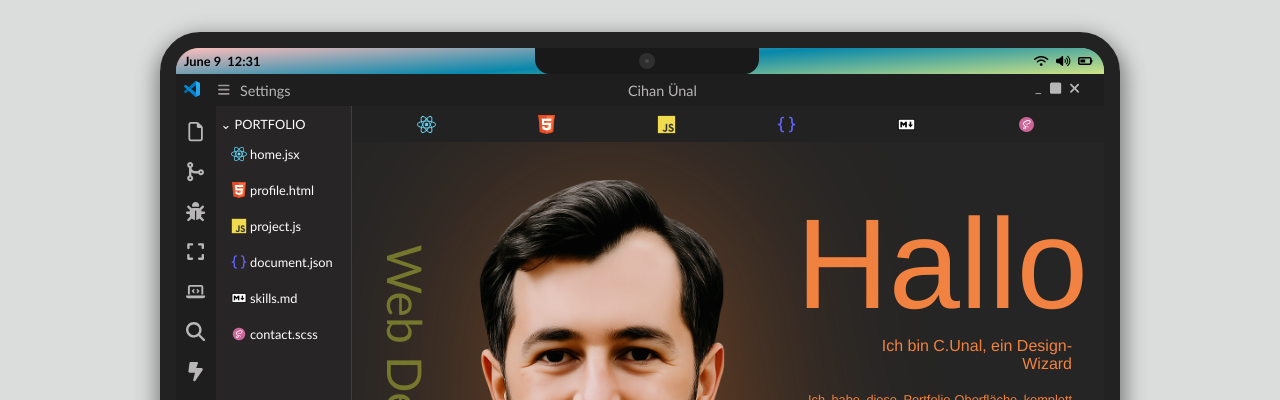
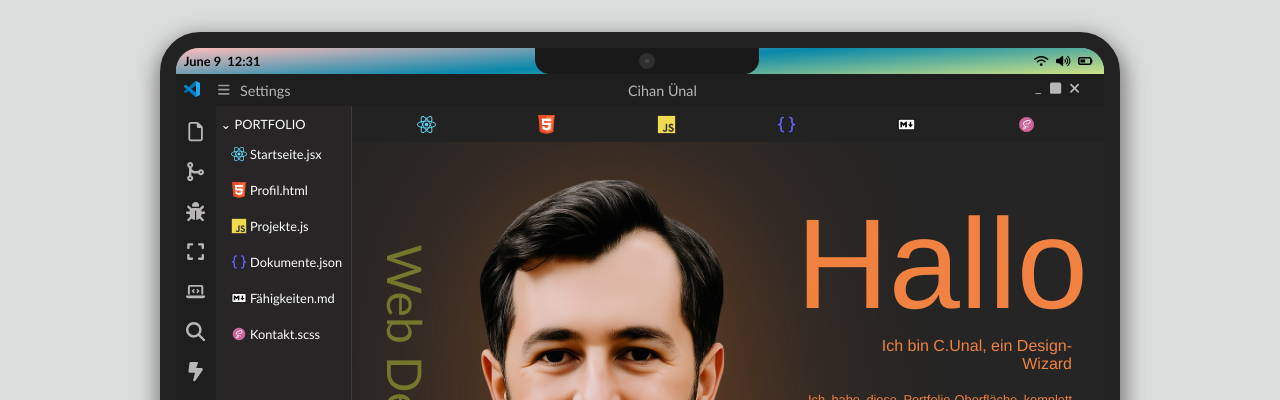
Before and after one commit to CihanUnall/PORTFOLIO, a Next.js app in the folder frontend/: page / in a window 1280 px wide. Shown: the top 400 px of the page. Built offline with nearby package versions, Linux system fonts and the light colour scheme.

Commit message:
Readme anderungen

```diff
--- a/frontend/app/components/Aside.jsx
+++ b/frontend/app/components/Aside.jsx
@@ -25,12 +25,12 @@ function Aside() {
   };
   const pathname = usePathname();
   const navItems = [
-    { href: "/home", label: "home.jsx", icon: "/react.png" },
-    { href: "/profile", label: "profile.html", icon: "/html.png" },
-    { href: "/project", label: "project.js", icon: "/js.png" },
-    { href: "/document", label: "document.json", icon: "/data.png" },
-    { href: "/skills", label: "skills.md", icon: "/markdown.png" },
-    { href: "/contact", label: "contact.scss", icon: "/scss.png" },
+    { href: "/home", label: "Startseite.jsx", icon: "/react.png" },
+    { href: "/profile", label: "Profil.html", icon: "/html.png" },
+    { href: "/project", label: "Projekte.js", icon: "/js.png" },
+    { href: "/document", label: "Dokumente.json", icon: "/data.png" },
+    { href: "/skills", label: "Fähigkeiten.md", icon: "/markdown.png" },
+    { href: "/contact", label: "Kontakt.scss", icon: "/scss.png" },
   ];
   const sideIcons = [
     faFile,
--- a/frontend/app/components/Header.jsx
+++ b/frontend/app/components/Header.jsx
@@ -10,12 +10,12 @@ function Header() {
   const [menuOpen, setMenuOpen] = useState(false);
 
   const navItems = [
-    { href: "/home", label: "home.jsx", icon: "/react.png" },
-    { href: "/profile", label: "profile.html", icon: "/html.png" },
-    { href: "/project", label: "project.js", icon: "/js.png" },
-    { href: "/document", label: "document.json", icon: "/data.png" },
-    { href: "/skills", label: "skills.md", icon: "/markdown.png" },
-    { href: "/contact", label: "contact.scss", icon: "/scss.png" },
+    { href: "/home", label: "Startseite.jsx", icon: "/react.png" },
+    { href: "/profile", label: "Profil.html", icon: "/html.png" },
+    { href: "/project", label: "Projekte.js", icon: "/js.png" },
+    { href: "/document", label: "Dokumente.json", icon: "/data.png" },
+    { href: "/skills", label: "Fähigkeiten.md", icon: "/markdown.png" },
+    { href: "/contact", label: "Kontakt.scss", icon: "/scss.png" },
   ];
 
   const toggleMenu = () => setMenuOpen(!menuOpen);
```
